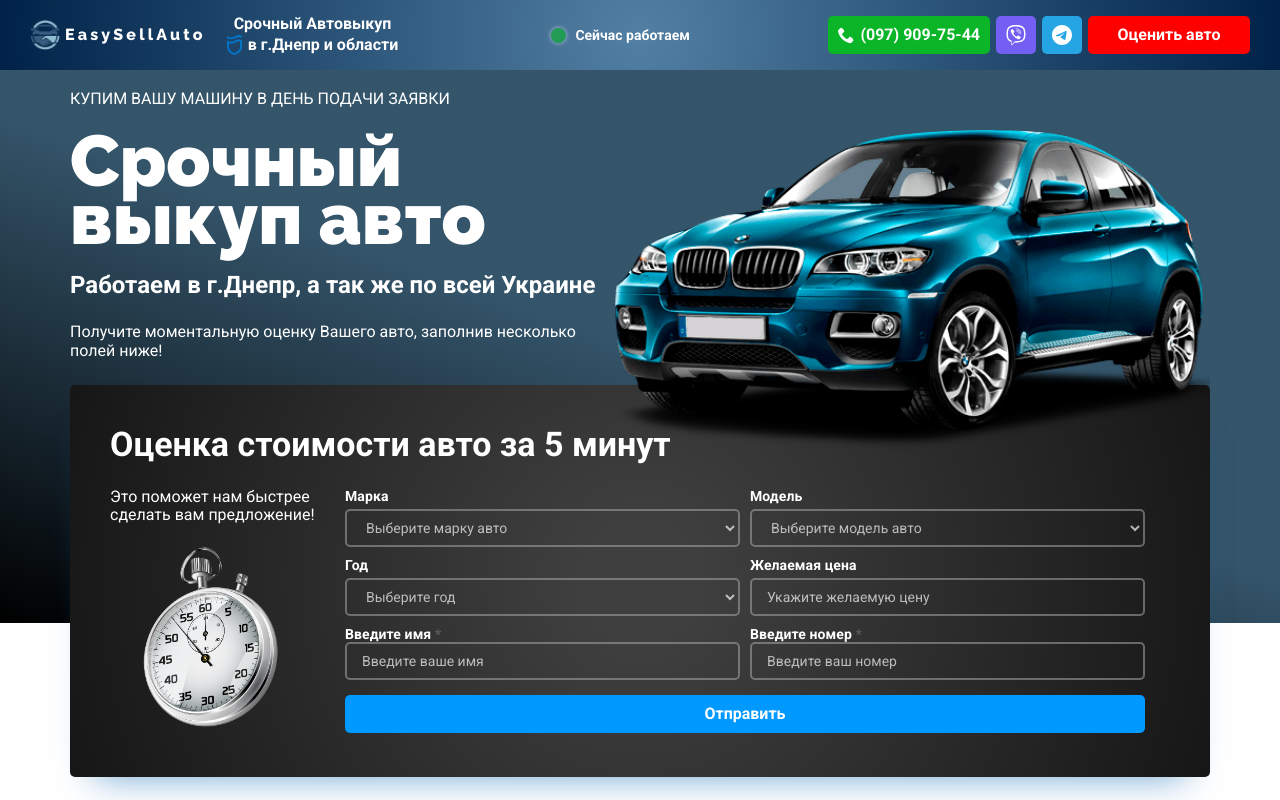
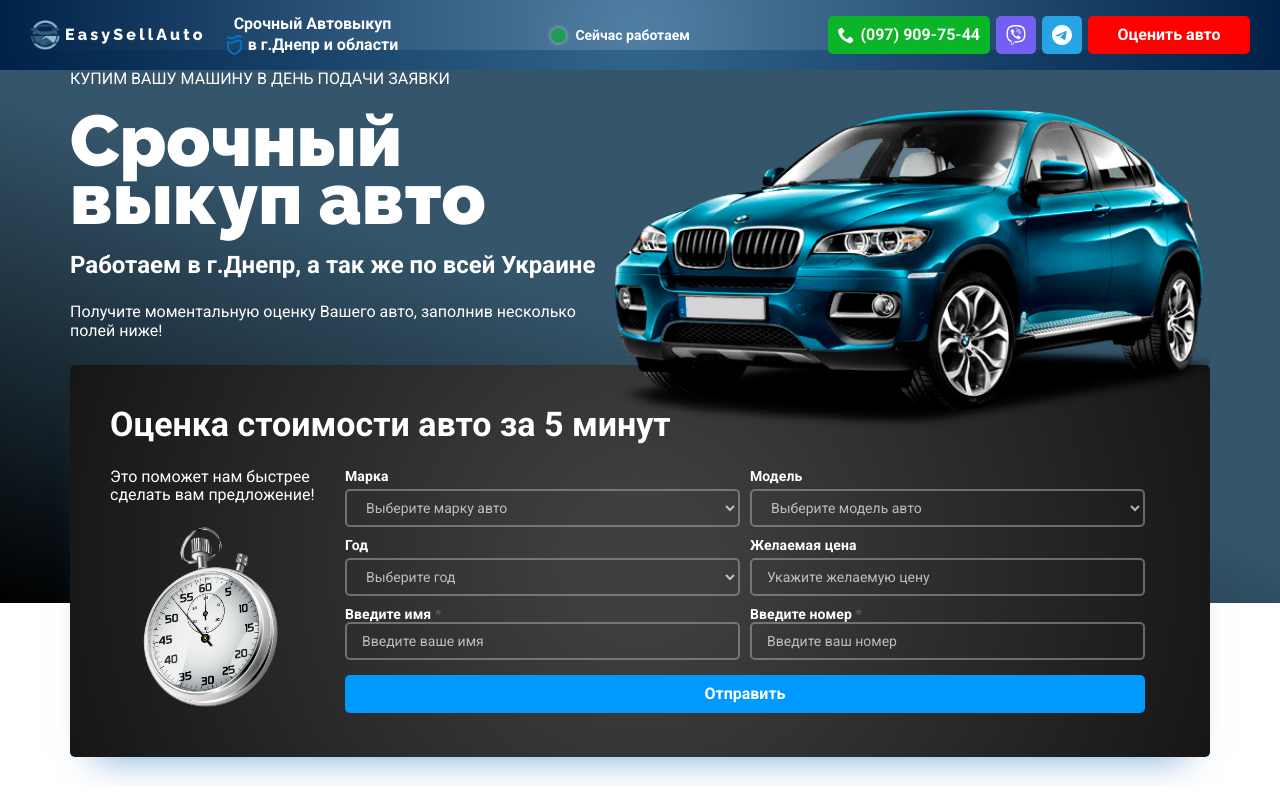
Before and after one commit to PetrShokotko/easysellbuycar, a website: page index.html in a window 1280 px wide. Shown: the top 800 px of the page. Drawn offline with nearby package versions, Linux system fonts and the light colour scheme.

Commit message:
Fixed header

```diff
--- a/css/styles.css
+++ b/css/styles.css
@@ -103,6 +103,9 @@ img {
 
 /* Header */
 header {
+        position: fixed;
+            width: 100%;
+            z-index: 100;
 background: radial-gradient(circle, rgba(51, 105, 147, .85) 0, #002248 100%);
 
 }
@@ -270,7 +273,7 @@ margin: 0 15px;}
     }
 }
 
-
+.main-container {padding-top: 50px;}
 /* HERO */
 /* .hero-container {
     background-color: #2a2a2a;
--- a/index.html
+++ b/index.html
@@ -66,7 +66,7 @@
         </div>
 
     </header>
-    <main>
+    <main class="main-container">
         <section class="hero-section">
             <div class="bg-hero"></div>
             <div class="hero-container container">
```
